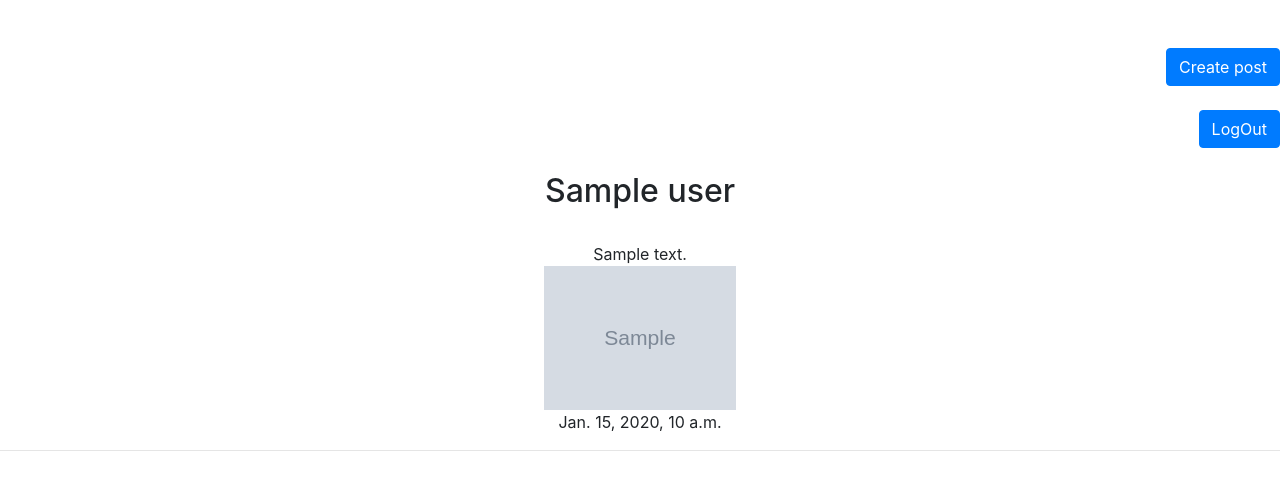
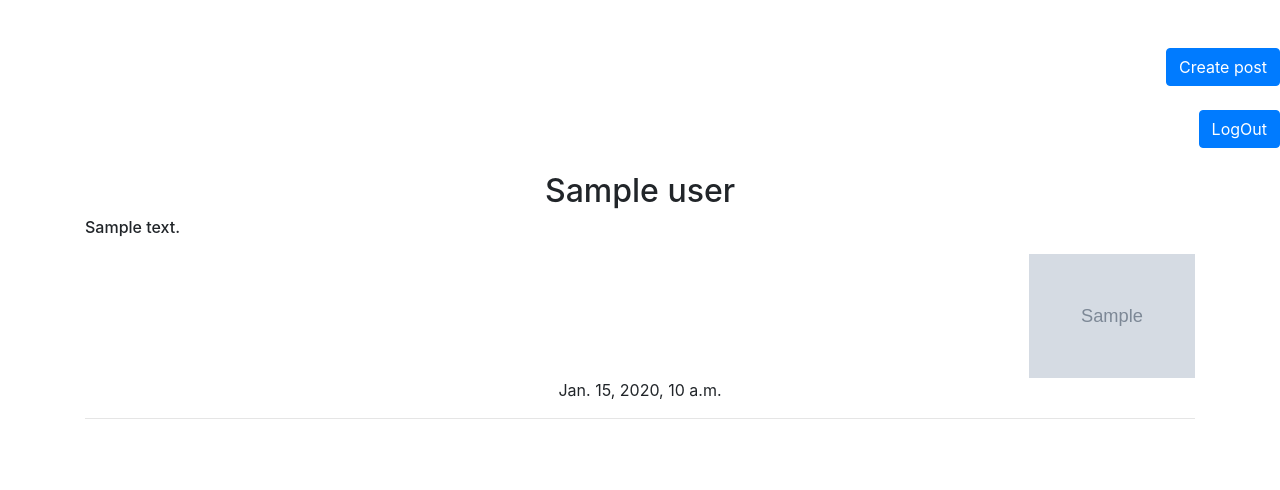
Before and after one commit to YehorVoitenko/CharitySolution, a Django app: page /get_posts_list/ in a window 1280 px wide. Shown: the top 490 px of the page. Run offline with Django 4.2, Linux system fonts and the light colour scheme; a user stored in the database is signed in; tables that the repository leaves empty hold one stand-in row (values such as "Sample post"); grey boxes marked "Sample" are stand-in pictures.

Commit message:
[style] Pagestyle refactoring

```diff
--- a/templates/posts_list.html
+++ b/templates/posts_list.html
@@ -19,16 +19,20 @@
     </form>
 </div>
 <br>
-{% if context%}
-
+{% if context %}
+<div class="container">
     {% for post in context %}
         <div align="center">
-            <h2>{{ post.post_title.capitalize }}</h2><br>
-                {{ post.post_text.capitalize }}<br>
+            <h2>{{ post.post_title.capitalize }}</h2>
+        <div align="left">
+            <h6>{{ post.post_text.capitalize|wordwrap:100|linebreaks}}</h6>
+        </div>
             {% if '.png' in post.file.url or '.jpeg' in post.file.url%}
+                <div align="right">
                 <img src="{{ post.file.url }}" id="image" width="15%" height="15%">
+                </div>
             {% elif '.pdf' in post.file.url %}
-                <h5>Організація додала файл - встановити можна за <a href="{{post.file.url}}" download> посиланням</a></h5>
+                <p>Організація додала файл - встановити можна за <a href="{{post.file.url}}" download> посиланням</a></p>
             {% endif %}
         </div>
         <div align="center">
@@ -41,6 +45,7 @@
     <div align="center">
         <h3>Unfortunately, we don't have posts, so you can <a href="{% url 'create_post' %}"> create it)</a></h3>
     </div>
+</div>
 {% endif %}
 </body>
 </html>
```
